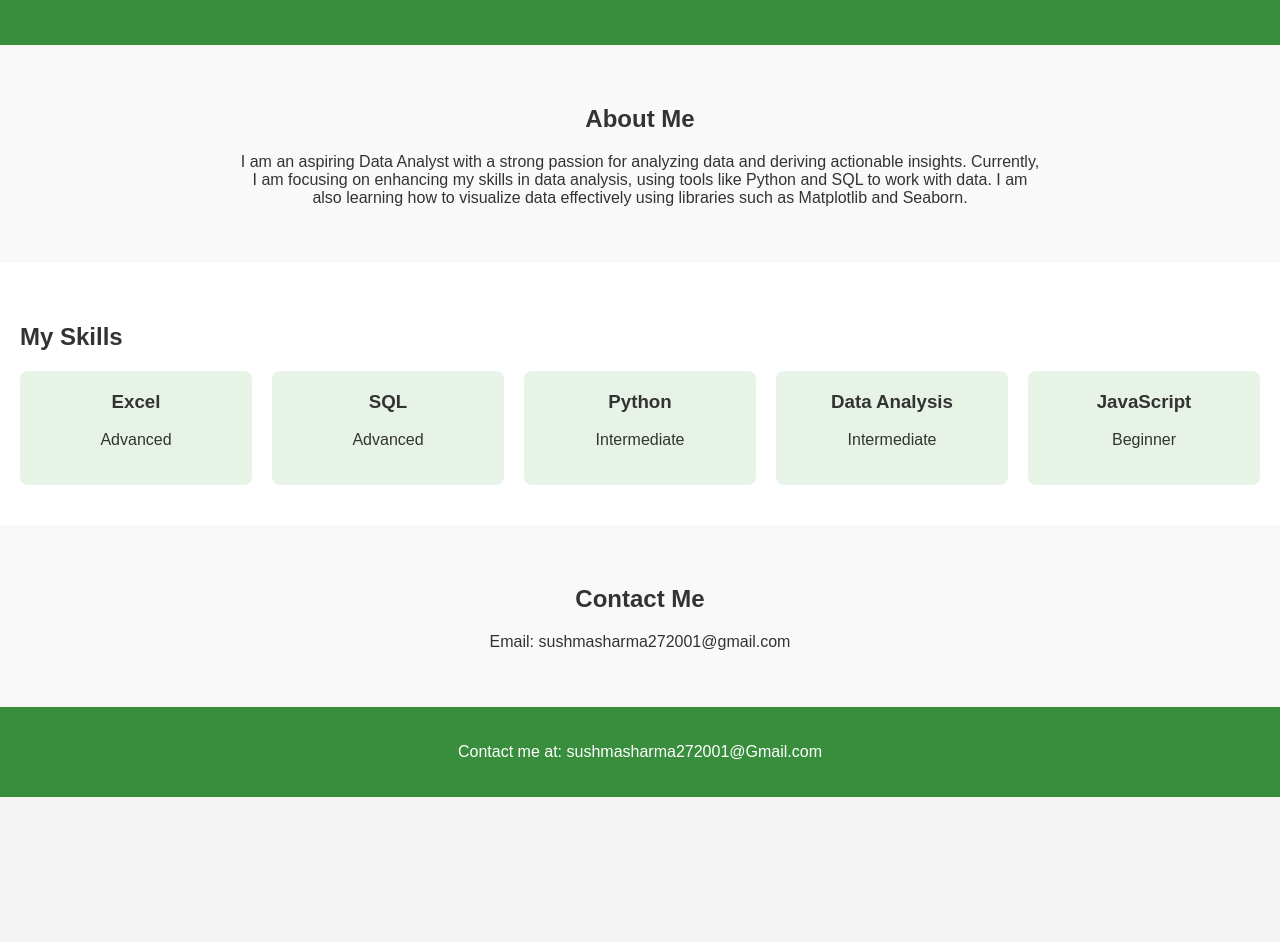
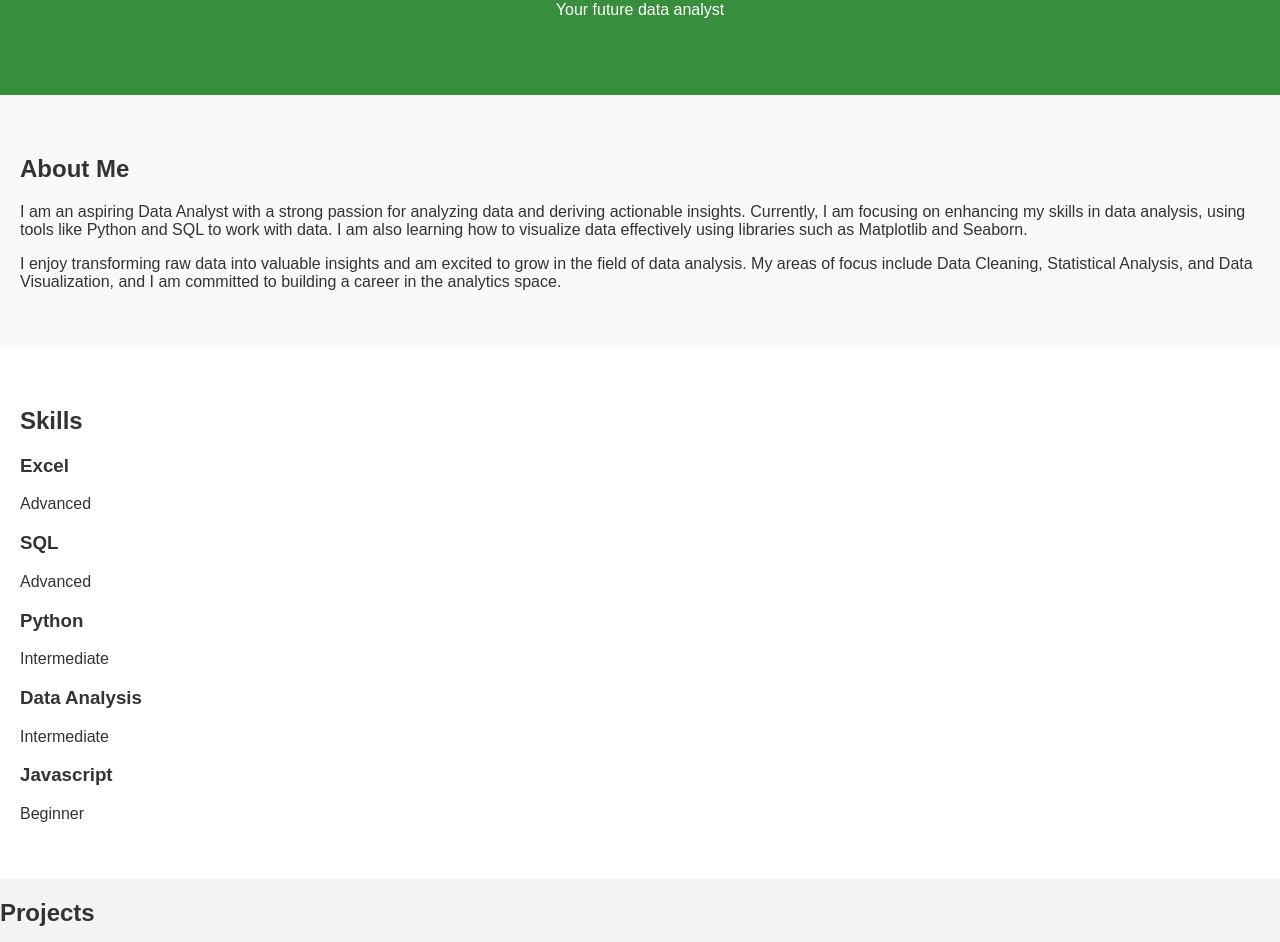
Before and after one commit to sushma2840/portfolio, a plain HTML site: page index.html in a window 1280 px wide. Shown: the part 112-1054 px from the top of the page. Before the commit the page ends 909 px from the top, so only its background shows below. Drawn offline with Linux system fonts and the light colour scheme.

Commit message:
index.html

```diff
--- a/index.html
+++ b/index.html
@@ -1,78 +1,86 @@
 <!DOCTYPE html>
 <html lang="en">
-
 <head>
     <meta charset="UTF-8">
     <meta name="viewport" content="width=device-width, initial-scale=1.0">
     <title>My Portfolio</title>
-    <!-- Link to External CSS File -->
     <link rel="stylesheet" href="style.css">
 </head>
-
 <body>
     <!-- Navigation Bar -->
     <nav>
         <ul>
             <li><a href="#about">About Me</a></li>
             <li><a href="#skills">Skills</a></li>
+            <li><a href="#projects">Projects</a></li>
             <li><a href="#contact">Contact</a></li>
         </ul>
     </nav>
 
-    <!-- Header Section -->
+    <!-- Header Section with Background Image -->
     <header>
+        <div class="header-content">
             <h1>Welcome to My Portfolio</h1>
+            <p>Your future data analyst</p>
+        </div>
     </header>
 
-    <!-- About Section -->
+    <!-- About Me Section -->
     <section id="about">
-        <div class="about-content">
         <h2>About Me</h2>
-            <p>
-                I am an aspiring Data Analyst with a strong passion for analyzing data and deriving actionable insights.
+        <p>  I am an aspiring Data Analyst with a strong passion for analyzing data and deriving actionable insights.
         Currently, I am focusing on enhancing my skills in data analysis, using tools like Python and SQL to work with data.
         I am also learning how to visualize data effectively using libraries such as Matplotlib and Seaborn.
     </p>
-        </div>
+    <p>
+        I enjoy transforming raw data into valuable insights and am excited to grow in the field of data analysis.
+        My areas of focus include Data Cleaning, Statistical Analysis, and Data Visualization, and I am committed to building a career in the analytics space.
+    </p>
     </section>
 
     <!-- Skills Section -->
     <section id="skills">
-        <h2>My Skills</h2>
-        <div class="skills-list">
-            <div>
+        <h2>Skills</h2>
+        <div class="skill-item">
             <h3>Excel</h3>
             <p>Advanced</p>
         </div>
-            <div>
+        <div class="skill-item">
             <h3>SQL</h3>
             <p>Advanced</p>
         </div>
-            <div>
+        <div class="skill-item">
             <h3>Python</h3>
             <p>Intermediate</p>
         </div>
-            <div>
+         <div class="skill-item">
             <h3>Data Analysis</h3>
             <p>Intermediate</p>
         </div>
-            <div>
-                <h3>JavaScript</h3>
+         <div class="skill-item">
+            <h3>Javascript</h3>
             <p>Beginner</p>
         </div>
-        </div>
+    </section>
+
+    <!-- Projects Section -->
+    <section id="projects">
+        <h2>Projects</h2>
+        <p>Projects will be added here soon.</p>
     </section>
 
     <!-- Contact Section -->
     <section id="contact">
-        <h2>Contact Me</h2>
-        <p>Email: sushmasharma272001@gmail.com</p>
+        <h2>Contact</h2>
+        <p>Feel free to reach out at: <a href="mailto:your-email@example.com">sushmasharma272001@gmail.com</a></p>
     </section>
 
     <!-- Footer Section -->
     <footer>
-        <p>Contact me at: sushmasharma272001@Gmail.com</p>
+        <p>© 2025 Sushma Sharma</p>
     </footer>
+
+    <!-- External JS for Animations (Optional) -->
+    <script src="scripts.js"></script>
 </body>
-
 </html>
```
Lines whose indentation alone changed are shown as unchanged.
